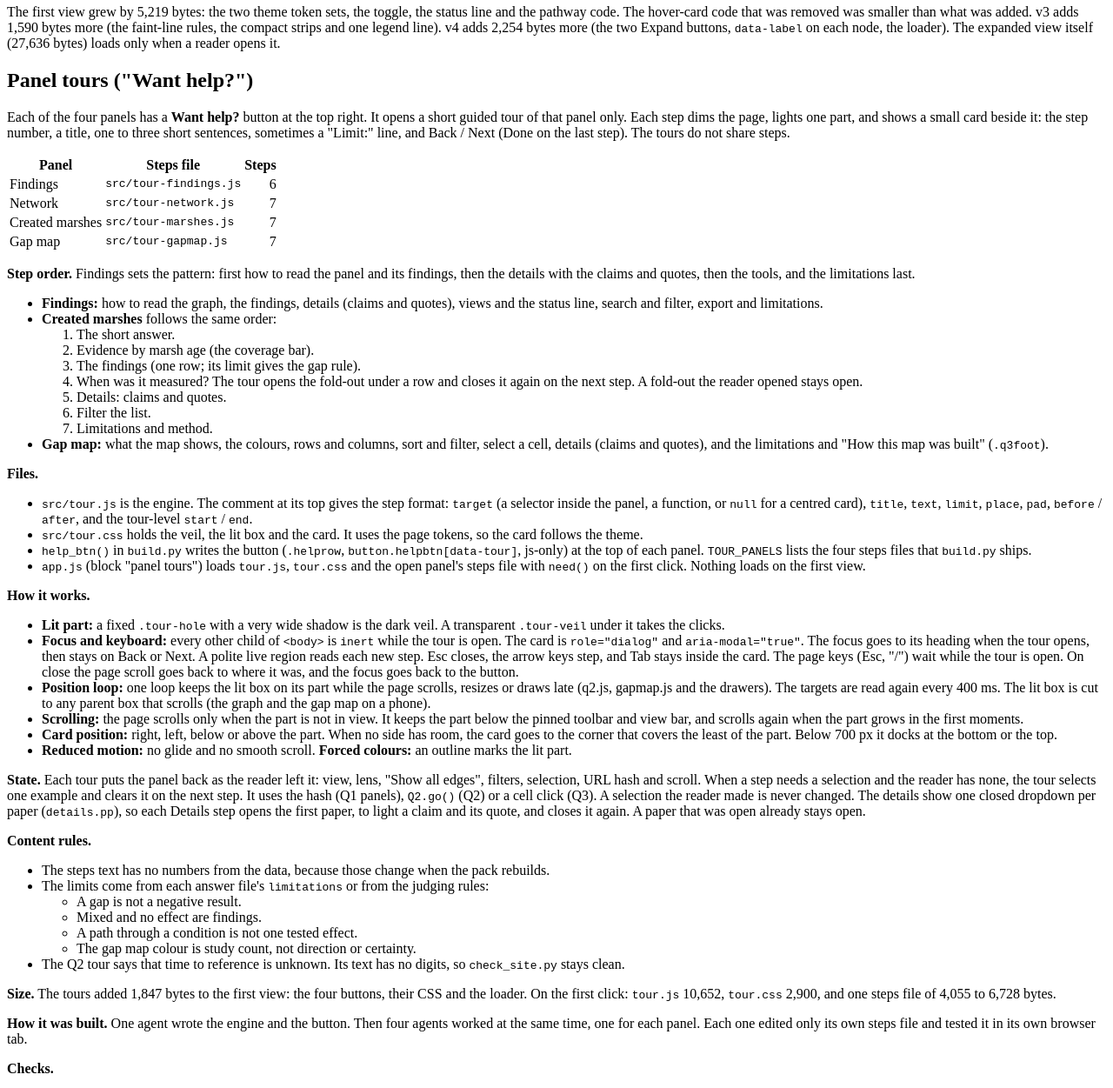
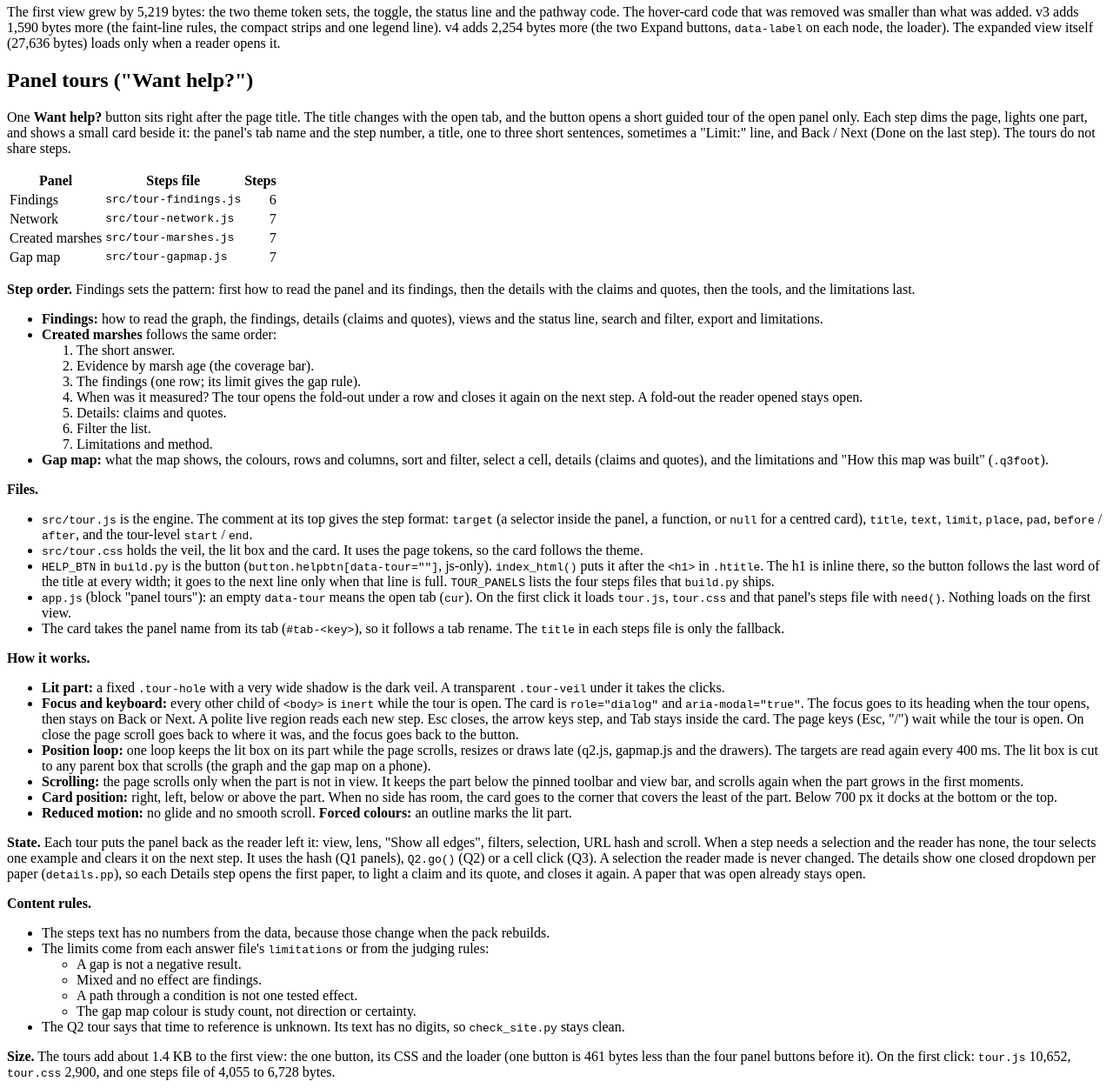
Before and after one commit to Han-Zhou/evidencejam2026-lane3, an Eleventy site: page prototypes/rank1_stdlib/NOTES.md in a window 1280 px wide. Shown: the part 960-2211 px from the top of the page at 87% size. Built offline with nearby package versions, Linux system fonts and the light colour scheme; Eleventy itself is replaced by a stand-in of ours; files that its build step writes are made by us from their sources.

Commit message:
Panel tours: one "Want help?" button next to the page title
The four per-panel button rows are gone. One button now follows the page title (the h1 is inline in .htitle, so the button sits after the last word at every width) and opens the tour of the open tab. The tour card takes the panel name from its tab, so it reads "Seedling findings · Step 2 of 6" after the tab rename. First view: 461 bytes less.

Co-Authored-By: Claude Opus 5.5 <noreply@anthropic.com>

```diff
--- a/prototypes/rank1_stdlib/NOTES.md
+++ b/prototypes/rank1_stdlib/NOTES.md
@@ -63,10 +63,11 @@ The expanded view itself (27,636 bytes) loads only when a reader opens it.
 
 ## Panel tours ("Want help?")
 
-Each of the four panels has a **Want help?** button at the top right. It opens a short guided
-tour of that panel only. Each step dims the page, lights one part, and shows a small card beside
-it: the step number, a title, one to three short sentences, sometimes a "Limit:" line, and
-Back / Next (Done on the last step). The tours do not share steps.
+One **Want help?** button sits right after the page title. The title changes with the open tab,
+and the button opens a short guided tour of the open panel only. Each step dims the page, lights
+one part, and shows a small card beside it: the panel's tab name and the step number, a title,
+one to three short sentences, sometimes a "Limit:" line, and Back / Next (Done on the last step).
+The tours do not share steps.
 
 | Panel | Steps file | Steps |
 | --- | --- | ---: |
@@ -97,10 +98,15 @@ details with the claims and quotes, then the tools, and the limitations last.
   `place`, `pad`, `before` / `after`, and the tour-level `start` / `end`.
 - `src/tour.css` holds the veil, the lit box and the card. It uses the page tokens, so the card
   follows the theme.
-- `help_btn()` in `build.py` writes the button (`.helprow`, `button.helpbtn[data-tour]`, js-only)
-  at the top of each panel. `TOUR_PANELS` lists the four steps files that `build.py` ships.
-- `app.js` (block "panel tours") loads `tour.js`, `tour.css` and the open panel's steps file with
-  `need()` on the first click. Nothing loads on the first view.
+- `HELP_BTN` in `build.py` is the button (`button.helpbtn[data-tour=""]`, js-only). `index_html()`
+  puts it after the `<h1>` in `.htitle`. The h1 is inline there, so the button follows the last
+  word of the title at every width; it goes to the next line only when that line is full.
+  `TOUR_PANELS` lists the four steps files that `build.py` ships.
+- `app.js` (block "panel tours"): an empty `data-tour` means the open tab (`cur`). On the first
+  click it loads `tour.js`, `tour.css` and that panel's steps file with `need()`. Nothing loads on
+  the first view.
+- The card takes the panel name from its tab (`#tab-<key>`), so it follows a tab rename. The
+  `title` in each steps file is only the fallback.
 
 **How it works.**
 - **Lit part:** a fixed `.tour-hole` with a very wide shadow is the dark veil. A transparent
@@ -136,8 +142,8 @@ light a claim and its quote, and closes it again. A paper that was open already
 - The Q2 tour says that time to reference is unknown. Its text has no digits, so `check_site.py`
   stays clean.
 
-**Size.** The tours added 1,847 bytes to the first view: the four buttons, their CSS and the
-loader. On the first click: `tour.js` 10,652, `tour.css` 2,900, and one steps file of 4,055 to
+**Size.** The tours add about 1.4 KB to the first view: the one button, its CSS and the loader
+(one button is 461 bytes less than the four panel buttons before it). On the first click: `tour.js` 10,652, `tour.css` 2,900, and one steps file of 4,055 to
 6,728 bytes.
 
 **How it was built.** One agent wrote the engine and the button. Then four agents worked at the
```
Also changed, not shown: prototypes/rank1_stdlib/src/app.js (+4 -3 lines), prototypes/rank1_stdlib/src/style.css (+6 -2 lines), prototypes/rank1_stdlib/src/tour.js (+8 -3 lines), 1 other file.
